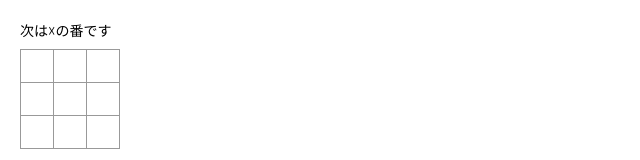
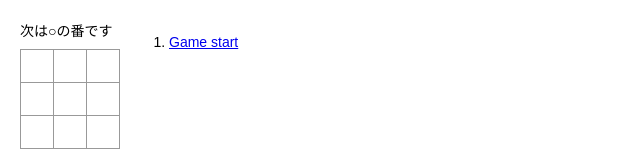
Before and after one commit to takehanKosuke/react-tutorial, a React (Create React App) app: page / in a window 1280 px wide. Shown: the top 160 px of the page, without its empty margins (0-640 px from the left). Built offline with nearby package versions, Linux system fonts and the light colour scheme.

Commit message:
応用まで完成

```diff
--- a/src/index.js
+++ b/src/index.js
@@ -13,11 +13,10 @@ function Square(props) {
 
 class Board extends Component {
   renderSquare(i) {
-    // console.log(this.props.value)
     return <Square value={this.props.squares[i]} onClick={() => this.props.onClick(i)} />;
   }
+
   render() {
-    console.log(this.props.squares[1])//ここにあたいが来てないよ
     const winner = calculateWinner(this.props.squares)
     let status;
     if (winner) {
@@ -55,17 +54,14 @@ class Game extends React.Component {
       history: [{
         squares: Array(9).fill(null)
       }],
-      isNext: true
+      isNext: true,
+      stepNumber: 0,
     };
   }
-
-
 
   handleClick(i) {
     var history = this.state.history;
     var current = history[history.length - 1];
-    // console.log(current.squares)
-    // console.log(history)
     const squares = current.squares.slice();
     if (calculateWinner(squares) || squares[i]){
       return;
@@ -76,21 +72,43 @@ class Game extends React.Component {
         squares: squares
       }]),
       isNext: !this.state.isNext,
+      stepNumber: this.state.stepNumber += 1
+    });
+  }
+
+  jumpTo(step) {
+    this.setState({
+      stepNumber: step,
+      isNext: (step % 2) ? false : true,
     });
   }
 
   render() {
+    const history = this.state.history;
+    const current = history[this.state.stepNumber];
+    const moves = history.map((step, move) => {
+      const desc = move ?
+        'Move #' + move :
+        'Game start';
+      return (
+        <li key={move}>
+          <a href="#" onClick={() => this.jumpTo(move)}>{desc}</a>
+        </li>
+      );
+    });
+
     return (
       <div className="game">
         <div className="game-board">
           <Board
-              squares={ this.state.history[this.state.history.length - 1] }
+              squares={ current.squares }
+              isNext={ this.state.isNext }
               onClick={(i) => this.handleClick(i)}
             />
         </div>
         <div className="game-info">
           <div>{/* status */}</div>
-          <ol>{/* TODO */}</ol>
+          <ol>{ moves }</ol>
         </div>
       </div>
     );
```
Also changed, not shown: src/components/boerd.js (+41 -0 lines), src/components/square.js (+6 -9 lines), 1 other file (tests, documents, lock files or other folders).
